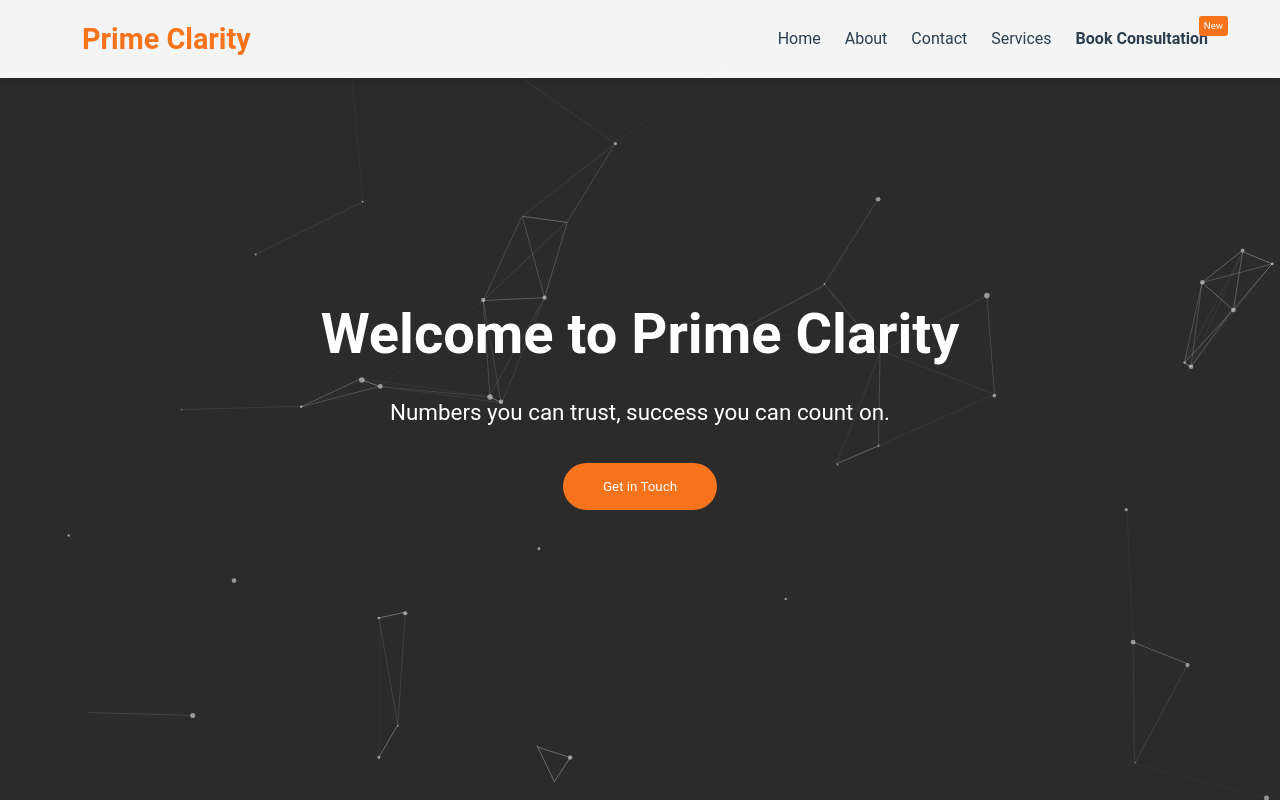
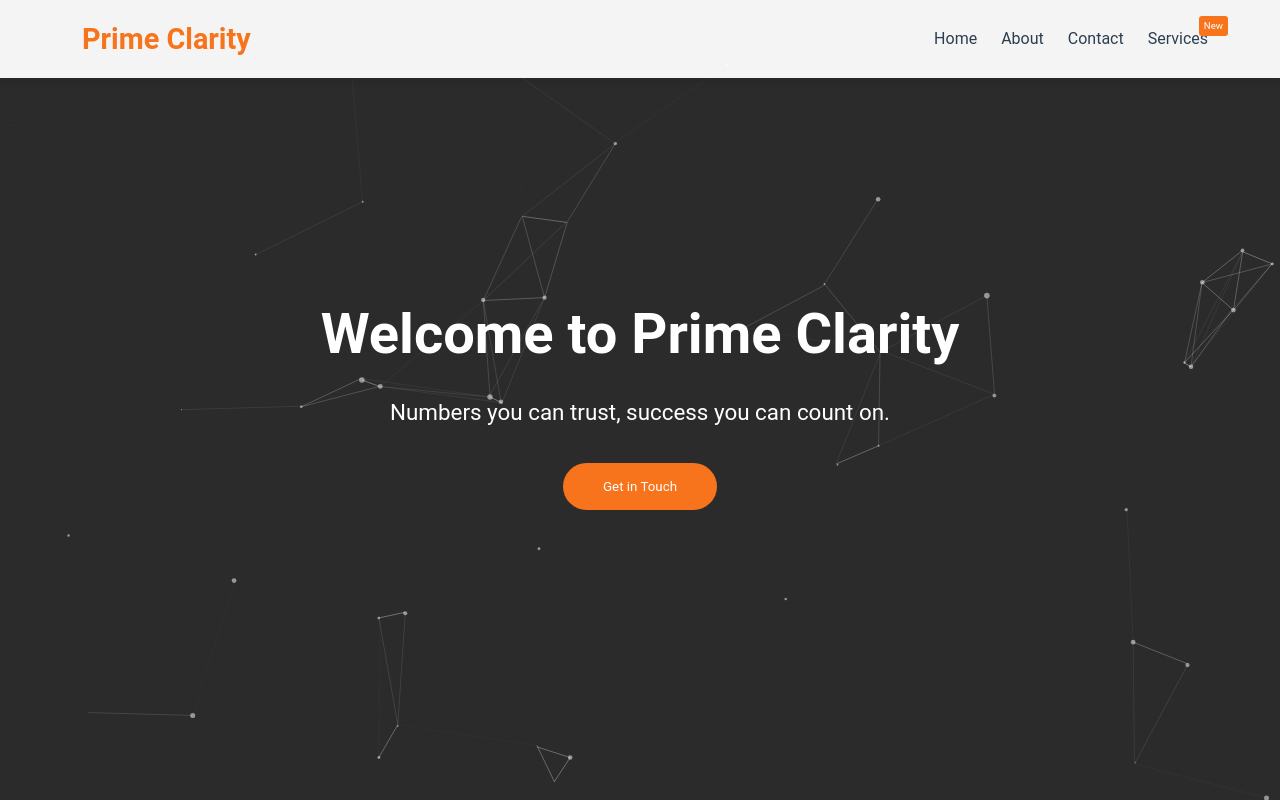
Before and after one commit to primeclarity/financing, a website: page index.html in a window 1280 px wide. Shown: the top 802 px of the page. Drawn offline with nearby package versions, Linux system fonts and the light colour scheme; placeholder pictures from the web are drawn by us.

Commit message:
removed book consultancy

```diff
--- a/index.html
+++ b/index.html
@@ -26,7 +26,6 @@
             <li><a href="#about">About</a></li>
             <li><a href="#contact">Contact</a></li>
             <li><a href="#accounting">Services</a></li>
-            <li><a href="mailto:primeclarity01@gmail.com" class="stand-out">Book Consultation</a></li>
       </ul>
     </div>
   </nav>
```
